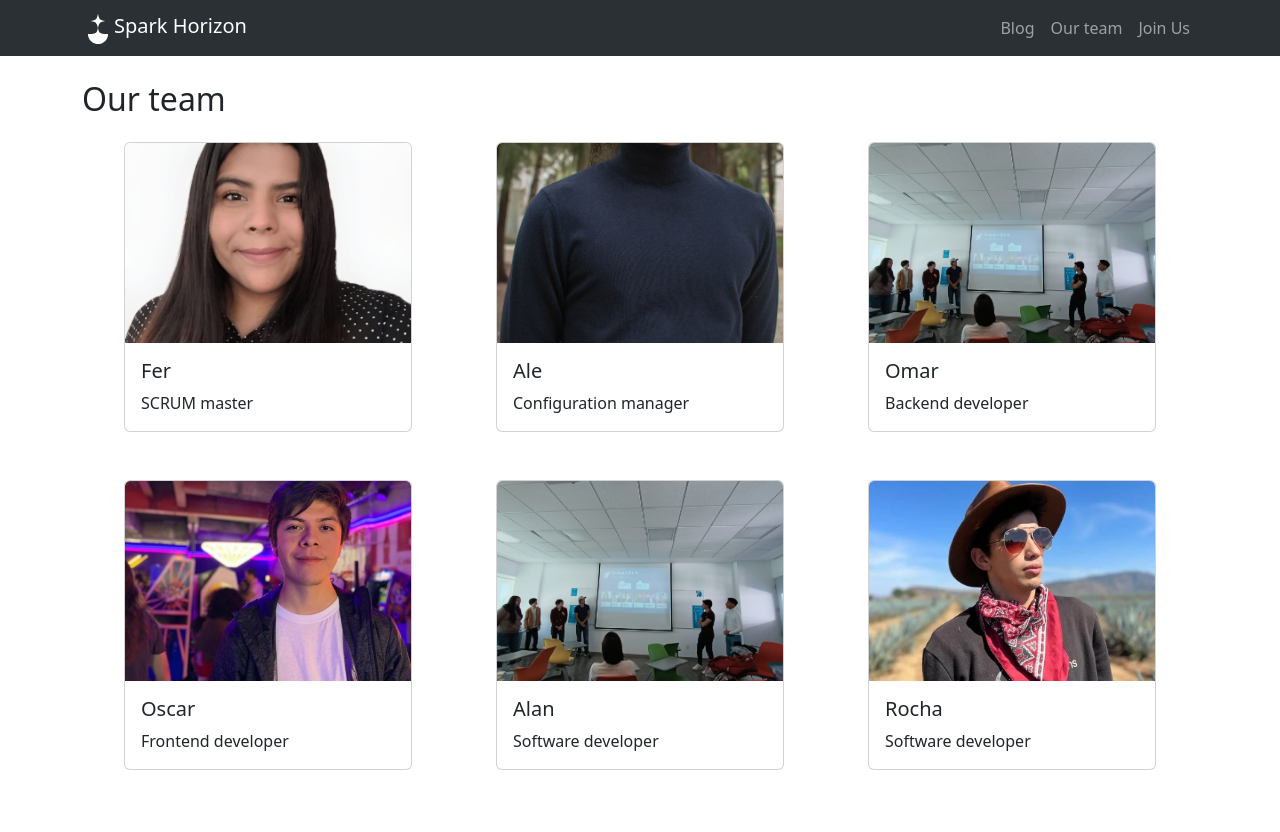
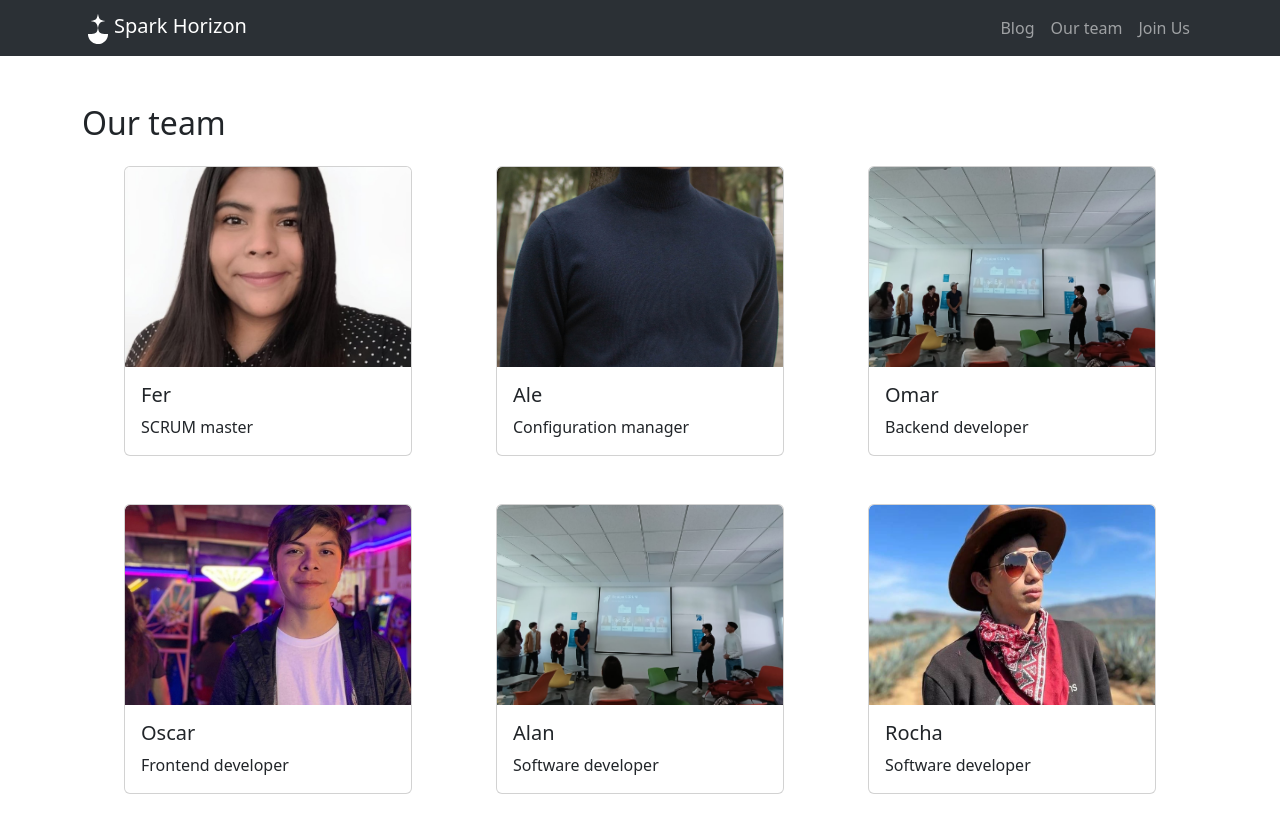
Before and after one commit to aleubeto/ProyectoVD, a Vue app in the folder Frontend/: page /ourteam in a window 1280 px wide. Shown: the top 832 px of the page. Built offline with nearby package versions, Linux system fonts and the light colour scheme.

Commit message:
[VIEWS] minor changes

```diff
--- a/Frontend/src/views/GalleryView.vue
+++ b/Frontend/src/views/GalleryView.vue
@@ -1,7 +1,7 @@
 <!--Template de vista-->
 <template>
     <main>
-        <h2 class="mt-4 mb-4">Our team</h2>
+        <h2 class="mt-5 mb-4">Our team</h2>
         <div class="cards">
             <Card v-for="(item, index) in data" v-bind:key="index">
                 <template #image><img :src="item.portada" class="card-img-top" alt="..."></template>
```
